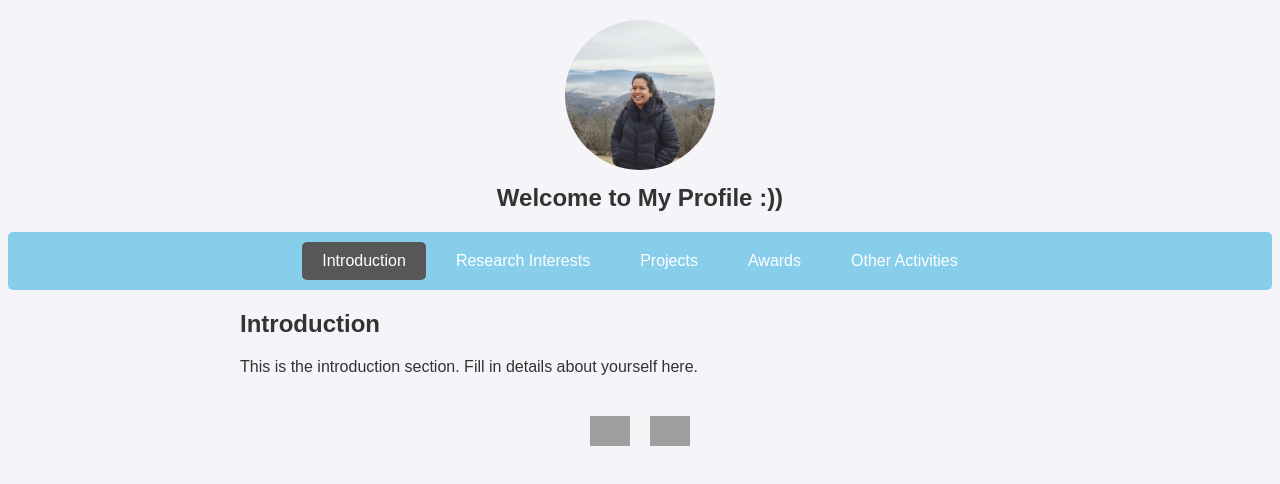
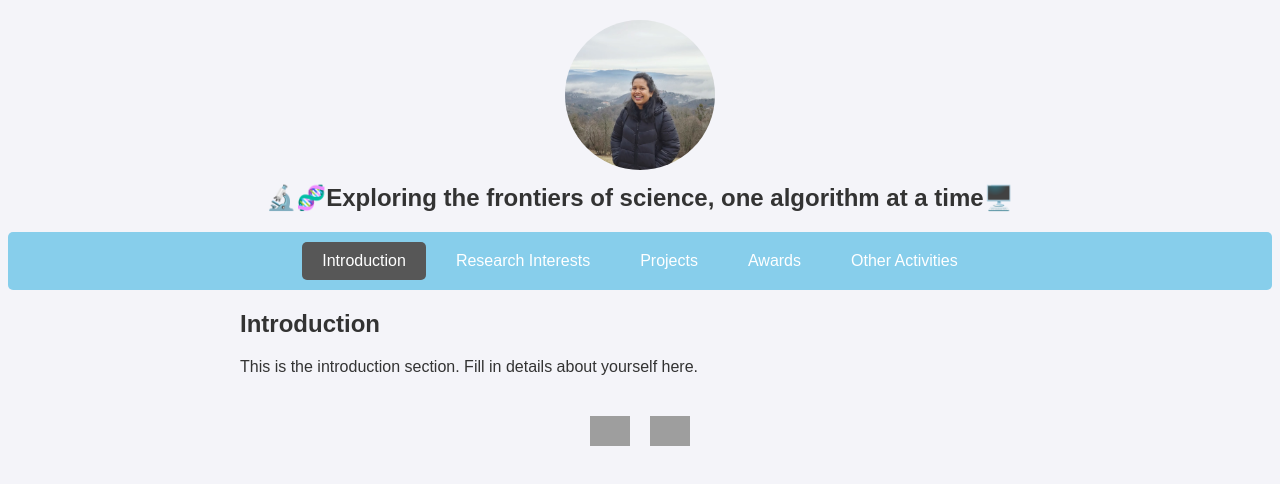
Before and after one commit to ankitamurmu/ankitamurmu.github.io, a plain HTML site: page index.html in a window 1280 px wide. Drawn offline with Linux system fonts and the light colour scheme; grey boxes are pictures that could not be loaded.

Commit message:
Update index.html

```diff
--- a/index.html
+++ b/index.html
@@ -85,7 +85,7 @@
 <body>
     <header>
         <img src="photo.jpg" alt="Profile Photo">
-        <h1>Welcome to My Profile :))</h1>
+        <h1>🔬🧬Exploring the frontiers of science, one algorithm at a time🖥️</h1>
     </header>
 
     <nav class="navbar">
```
